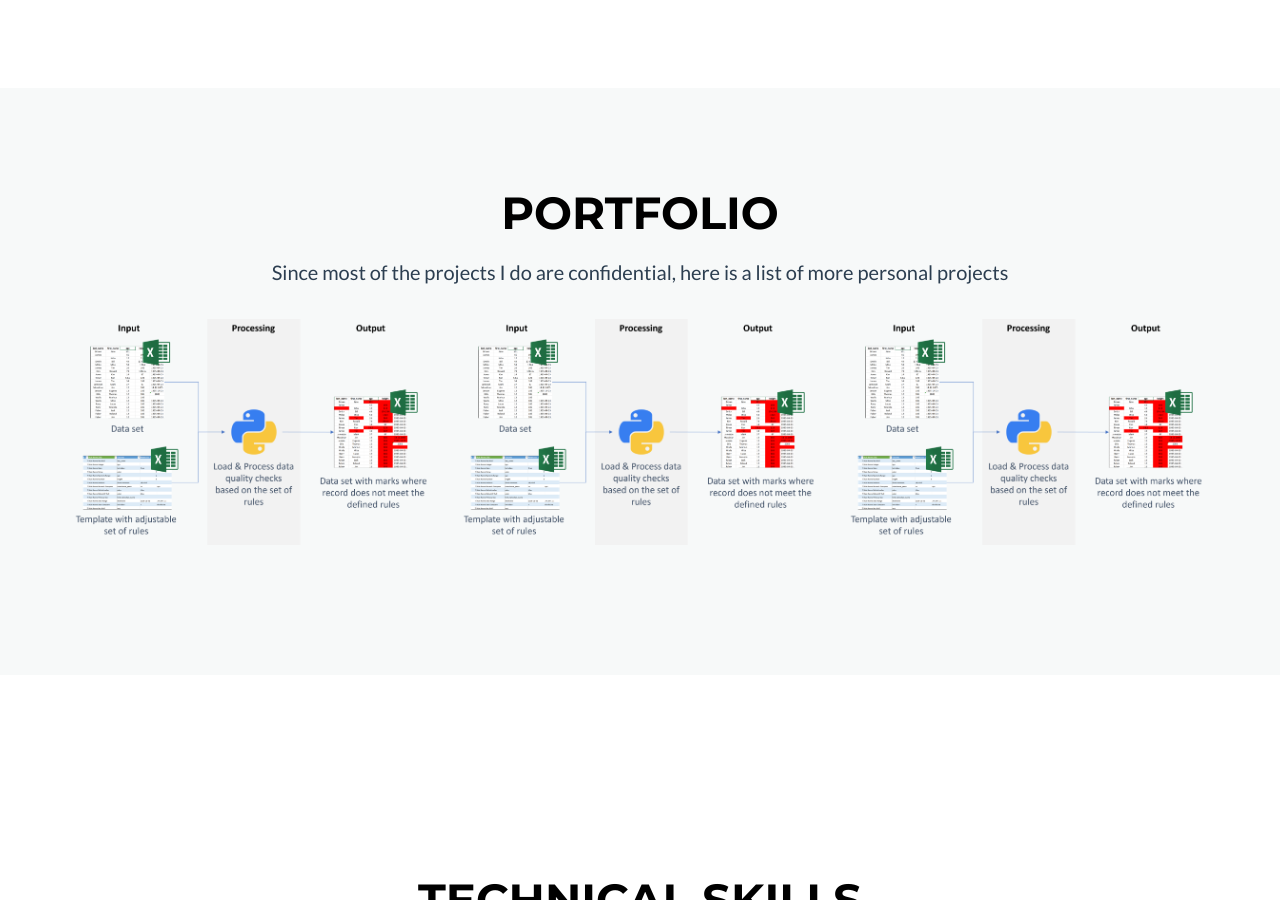
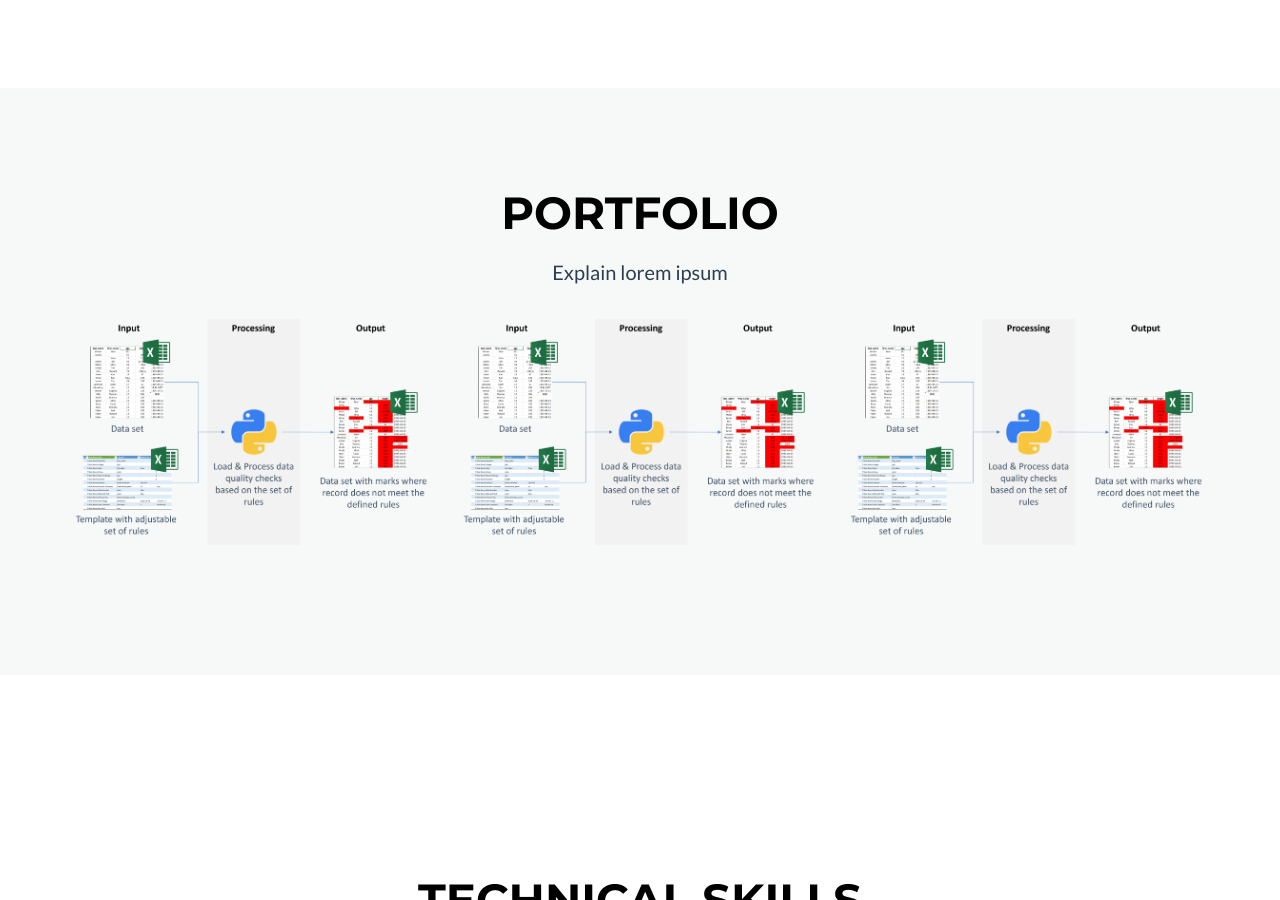
Before and after one commit to tolan005/tolan005.github.io, a Jekyll site: the page built from _posts/2014-07-18-project-1.markdown, in a window 1280 px wide and 900 px high, scrolled down 549 px. Built offline with Jekyll 4.4.1, drawn with Linux system fonts in a browser that asks for light colours.

Commit message:
Update portfolio_grid.html
lor

```diff
--- a/_includes/portfolio_grid.html
+++ b/_includes/portfolio_grid.html
@@ -7,7 +7,7 @@
                     <h2>Portfolio</h2>
                     <br>
                      <!-- <hr class="star-primary"> -->
-                    <p>Since most of the projects I do are confidential, here is a list of more personal projects</p>
+                    <p>Explain lorem ipsum</p>
                 </div>
             </div>
             <br>
```
